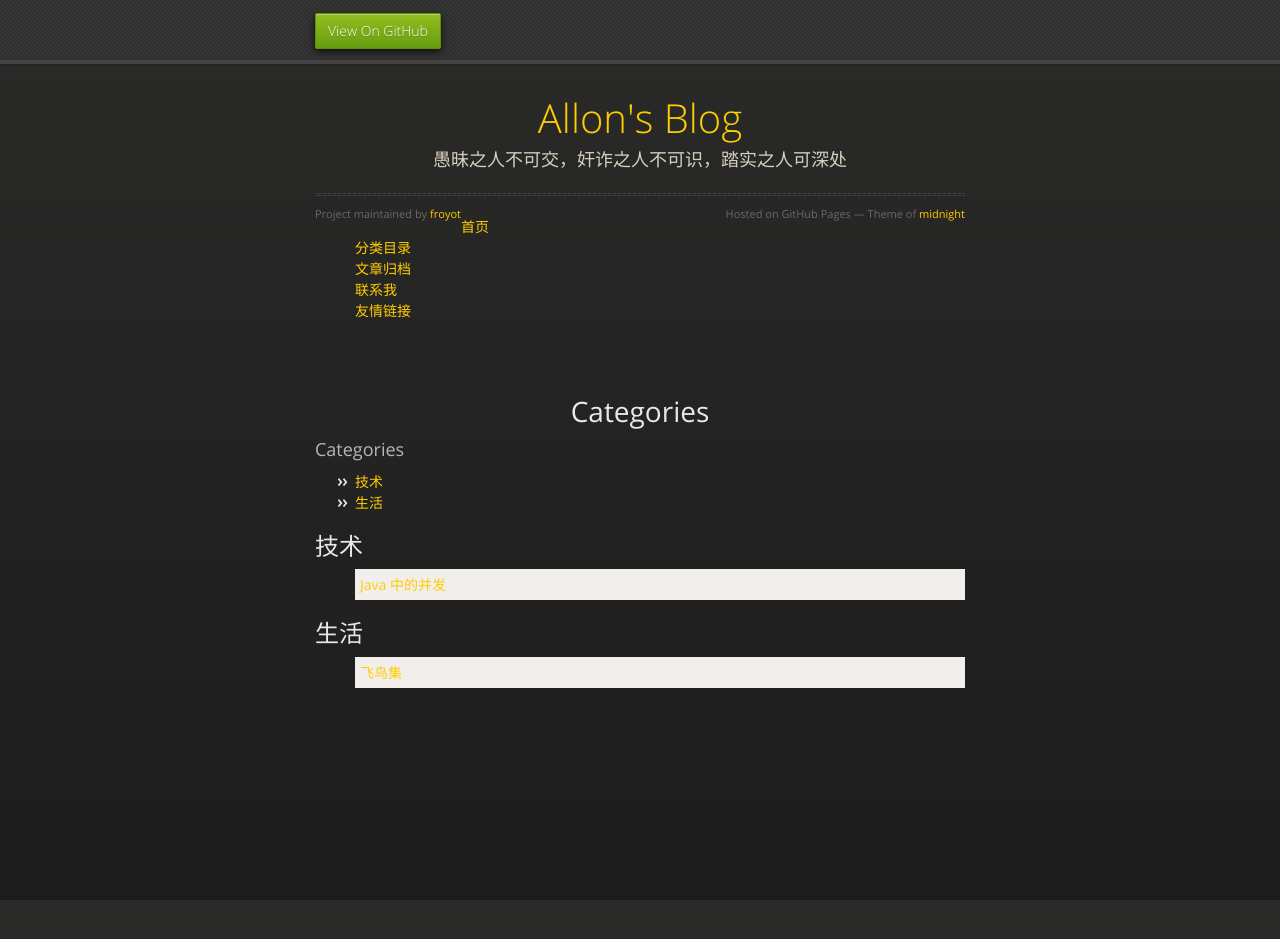
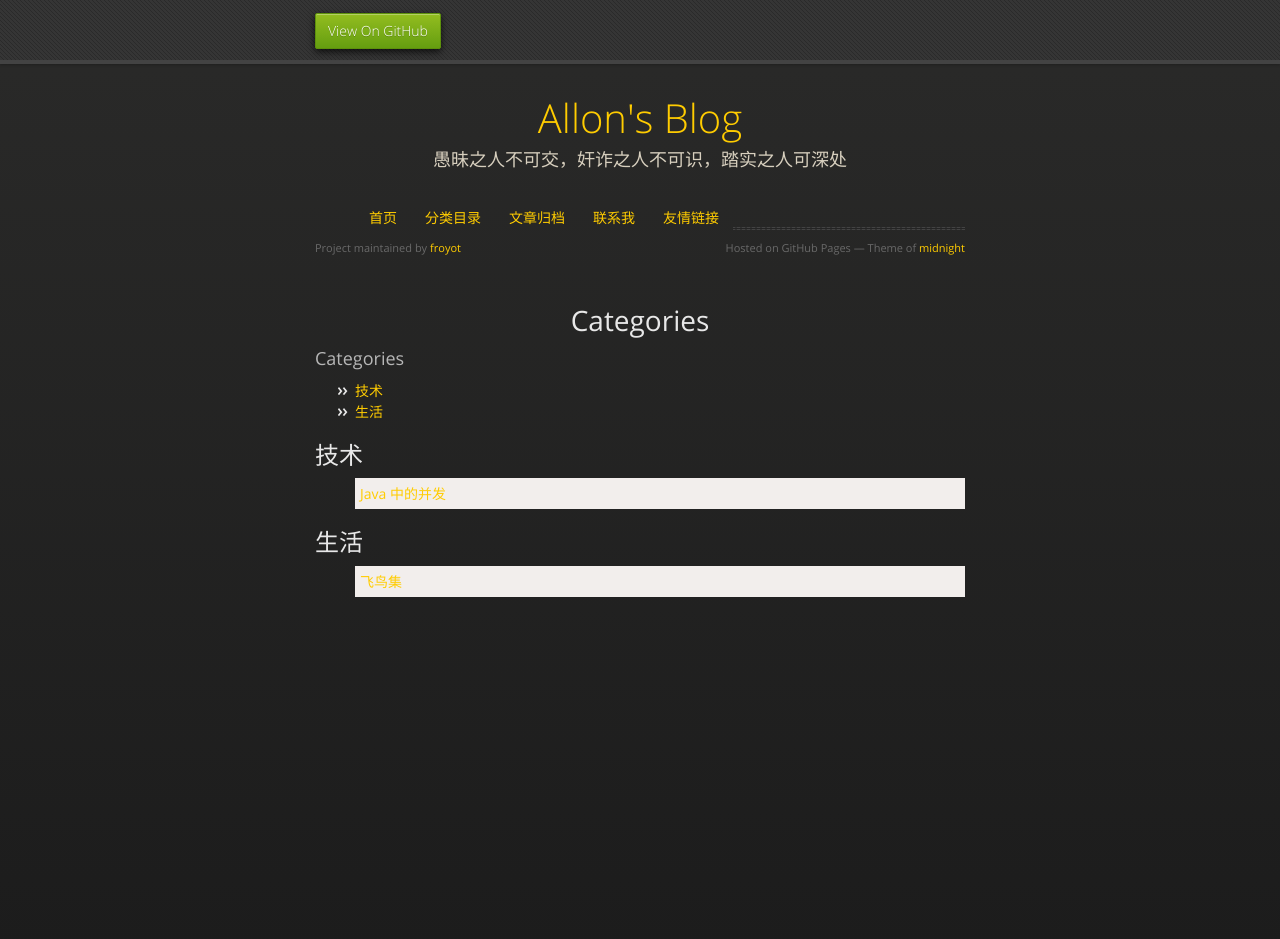
Before and after one commit to froyot/froyot.github.io, a Jekyll site: the page built from navigations/categories.html, in a window 1280 px wide and 948 px high. Shown: the top 939 px of the window. Built offline with Jekyll 4.4.1, drawn with Linux system fonts in a browser that asks for light colours; nearby versions of some CDN libraries; Markdown is read by kramdown in place of the engine named in the settings.

Commit message:
add blog category

```diff
--- a/_includes/midnight.html
+++ b/_includes/midnight.html
@@ -34,9 +34,6 @@
         <div id="title">
           <h1><a href="{{site.baseurl}}/">{{site.title}}</a></h1>
           <p>{{site.description}}</p>
-          <hr>
-          <span class="credits left">Project maintained by <a href="https://github.com/{{site.username}}">{{site.username}}</a></span>
-          <span class="credits right">Hosted on GitHub Pages &mdash; Theme of <a href="https://github.com/briandoll/change-inside-surroundings.vim">midnight</a></span>
           <nav class="nav">
               <ul>
                   {% for link in site.nav %}
@@ -53,6 +50,9 @@
                   {% endfor %}
               </ul>
             </nav>
+          <hr>
+          <span class="credits left">Project maintained by <a href="https://github.com/{{site.username}}">{{site.username}}</a></span>
+          <span class="credits right">Hosted on GitHub Pages &mdash; Theme of <a href="https://github.com/briandoll/change-inside-surroundings.vim">midnight</a></span>
         </div>
         <span id="pagetitle">
           <h1>{{page.title}} </h1>
--- a/navigations/categories.html
+++ b/navigations/categories.html
@@ -21,7 +21,7 @@ title: Categories
     {% for node in pages_list %}
       {% if node.title != null %}
         {% if group == null or group == node.group %}
-            <li style="background:#F2EEEC; padding:5px; margin:3px 0"><a href="{{ site.baseurl }}{{node.url}}">{{node.title}}</a></li>
+            <li class="mycategory-item" style="padding:5px; margin:3px 0"><a href="{{ site.baseurl }}{{node.url}}">{{node.title}}</a></li>
         {% endif %}
       {% endif %}
     {% endfor %}
--- a/themes/midnight/stylesheets/styles.css
+++ b/themes/midnight/stylesheets/styles.css
@@ -853,3 +853,19 @@ section #title .credits.right {
 span#pagetitle{
   text-align: center;
 }
+
+.nav ul{
+    min-height: 1em;
+  display: block;
+}
+.nav ul li{
+  float:left;
+  margin: 1em;
+}
+.nav .nav-item-active a{
+  color:#fff;
+}
+
+.mycategory-item{
+  background:#F2EEEC;
+}
```
Lines whose indentation alone changed are shown as unchanged.
